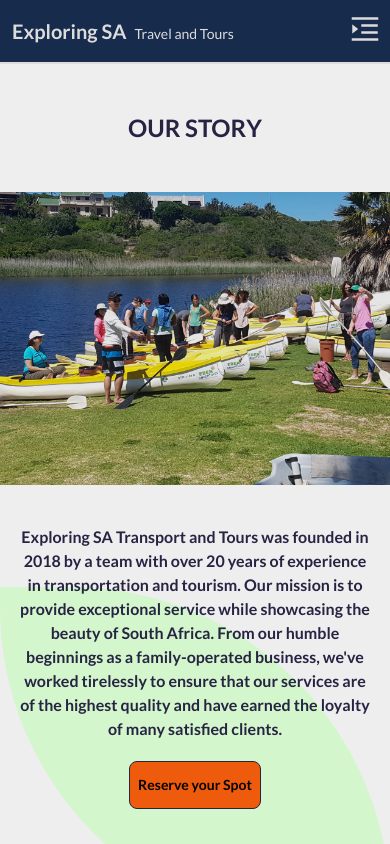
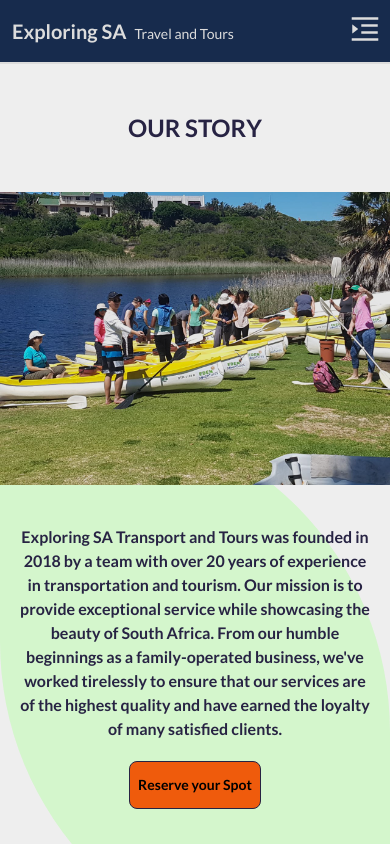
Before and after one commit to Riyaazct/exploringsa, a React (Create React App) app: page /about in a window 390 px wide. Shown: the top 844 px of the page. Built offline with nearby package versions, Linux system fonts and the light colour scheme; what tailwindcss-animated would draw is missing.

Commit message:
make adjustments to background on about page

```diff
--- a/src/routes/AboutUs.js
+++ b/src/routes/AboutUs.js
@@ -44,9 +44,9 @@ const AboutUs = () => (
           </button>
           {/* Background div */}
           <div
-            className="bg-lightGreen absolute h-full max-h-[340px] w-[100%] left-0 top-[475px] -z-10
+            className="bg-lightGreen absolute h-full max-h-[550px] w-[100%] left-0 top-[300px] -z-10
                           aboutBg
-                          sm:max-w-[90%] sm:-top-[3rem] sm:left-0
+                          sm:-top-[3rem] sm:left-0
                           md:max-w-[80vw] md:max-h-[57vh]
                           lg:max-h-[72vh] lg:max-w-[80vw]
                           xl:max-h-[78vh]
```
